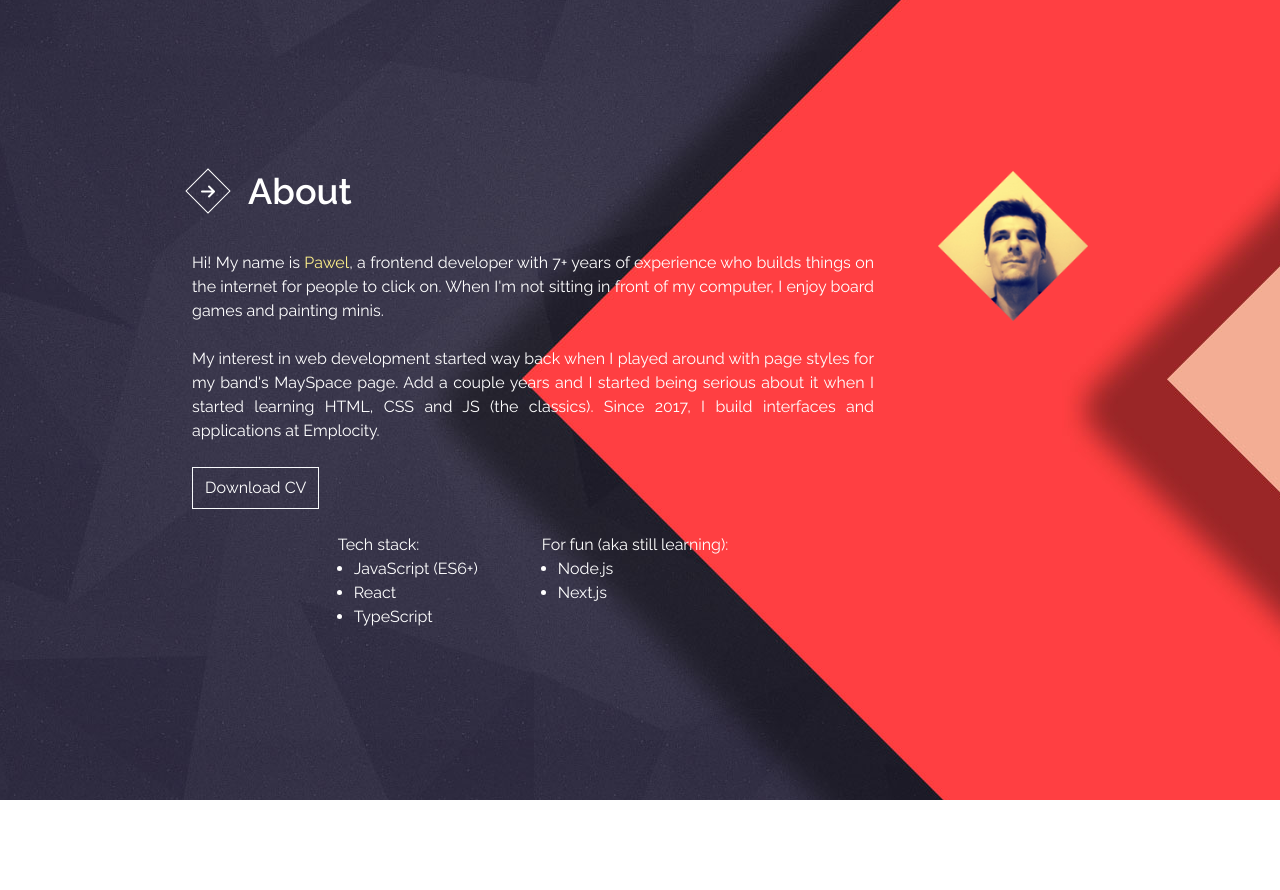
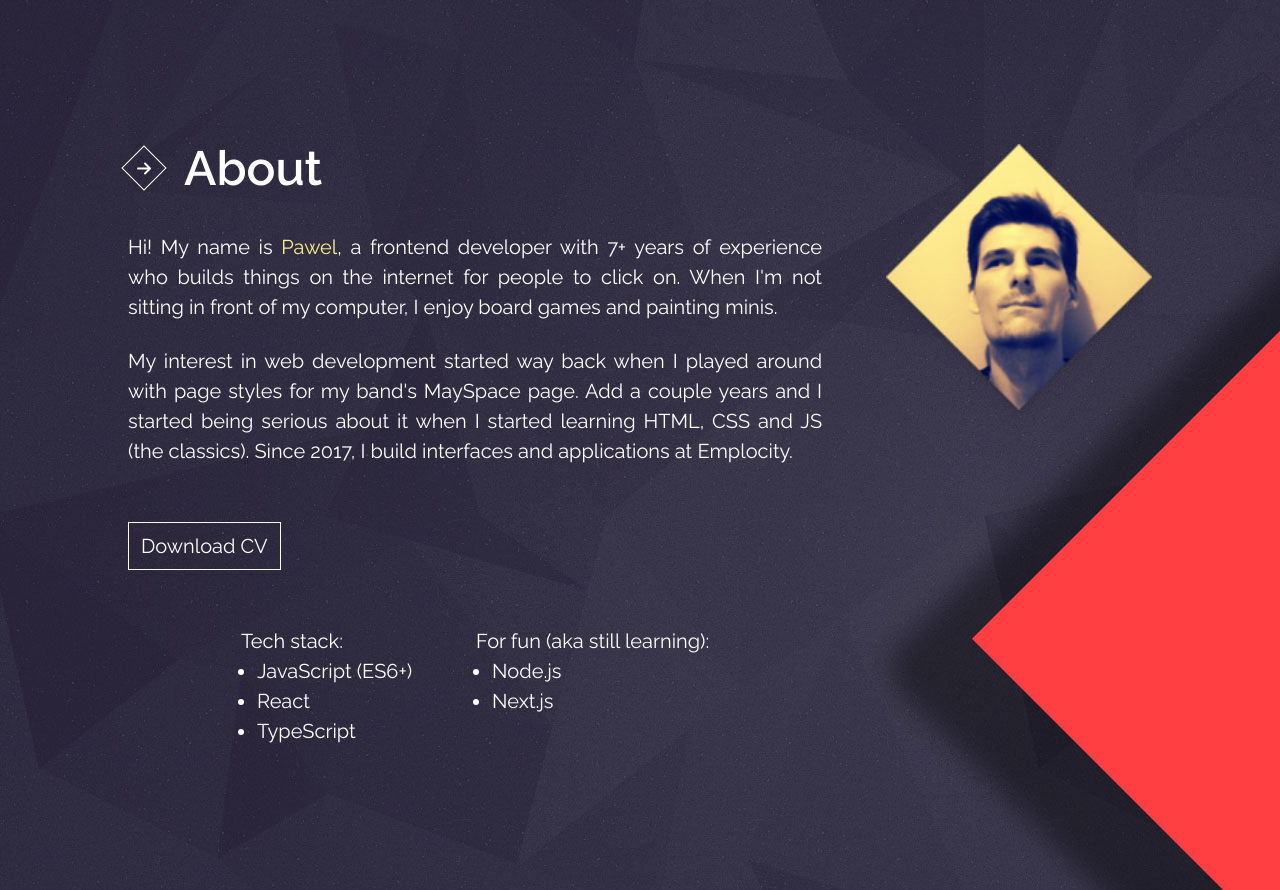
Before and after one commit to pbroniarczyk/Portfolio, a Next.js app: page /about in a window 1280 px wide. Before the commit the page ends 800 px from the top, so only its background shows below. Built offline with nearby package versions, Linux system fonts and the light colour scheme.

Commit message:
Styles update

```diff
--- a/src/app/about/page.tsx
+++ b/src/app/about/page.tsx
@@ -6,11 +6,11 @@ import ProfileImg from "@/assets/images/profile-photo.png";
 
 export default function About() {
   return (
-    <div className="view__about max-w-4xl flex flex-col-reverse sm:flex-row items-start gap-16">
+    <div className="view__about max-w-4xl xl:max-w-5xl 2xl:max-w-7xl flex flex-col-reverse sm:flex-row items-start gap-16">
       <div className="view__content ">
         <PageNavigation direction="RIGHT" label="about" />
 
-        <section className="max-w-4xl">
+        <section className="">
           <div className="bio__content flex flex-col gap-6">
             <p>
               Hi! My name is <span className="marked">Pawel</span>, a frontend developer with 7+
@@ -27,7 +27,7 @@ export default function About() {
             <a
               href="/Paweł-Broniarczyk-EN.pdf"
               download="Paweł Broniarczyk EN"
-              className="block border border-slate-50 hover:border-yellow-200 hover:text-yellow-200 w-fit px-3 py-2"
+              className="block border border-slate-50 hover:border-yellow-200 hover:text-yellow-200 w-fit px-3 py-2 my-8"
             >
               Download CV
             </a>
@@ -52,7 +52,7 @@ export default function About() {
 
       <Image
         src={ProfileImg}
-        className="mx-auto sm:mr-auto"
+        className="mx-auto sm:mr-auto sm:w-full drop-shadow-lg"
         width={150}
         height={150}
         alt="profile image"
--- a/src/app/contact/page.tsx
+++ b/src/app/contact/page.tsx
@@ -7,15 +7,18 @@ import linkedinIcon from "@/assets/icons/linkedin-icon.png";
 export default function Contact() {
   return (
     <div className="view__contact">
-      <PageNavigation direction="UP" label="contact" />
+      <div className="page-wrapper max-[370px]:flex max-[370px]:justify-center">
+        <PageNavigation direction="UP" label="contact" />
+      </div>
 
       <section className="flex items-start gap-6 max-w-4xl">
-        <div className="bio__content flex flex-col gap-6">
+        <div className="bio__content flex flex-col gap-12 sm:gap-8">
           <p>
-            If you have any <span className="marked">questions</span> feel free to contact me.
+            If you have any <span className="marked">questions</span> feel free
+            to&nbsp;contact&nbsp;me.
             <br />
-            You can find me on social media or simply write me an{" "}
-            <a className="marked hover:underline" href="mailto:pbroniarczyk@outlook.com">
+            You can find me on social media or simply write&nbsp;me&nbsp;an&nbsp;
+            <a className="marked-link" href="mailto:pbroniarczyk@outlook.com">
               email
             </a>
             .
--- a/src/app/experience/page.tsx
+++ b/src/app/experience/page.tsx
@@ -7,13 +7,13 @@ export default function Experience() {
     <div className="view__experience">
       <PageNavigation direction="LEFT" label="experience" />
 
-      <section className="flex items-start gap-6 max-w-4xl">
+      <section className="flex items-start gap-6 max-w-4xl xl:max-w-5xl 2xl:max-w-7xl">
         <div className="flex flex-col gap-6">
           <p>
             Since 2017 I have been working at{" "}
             <a
               href="https://emplocity.com/en/"
-              className="marked hover:underline"
+              className="marked-link"
               target="_blank"
               rel="noopener"
             >
@@ -36,7 +36,9 @@ export default function Experience() {
             the competition.
           </p>
 
-          <p className="text-xl font-bold mt-10">Main projects I've worked on:</p>
+          <p className="text-xl md:text-2xl xl:text-3xl font-bold mt-10">
+            Main projects I've worked on:
+          </p>
 
           <div className="block sm:grid grid-cols-4 gap-y-6 sm:px-5">
             {projects.map((project) => [
--- a/src/app/globals.scss
+++ b/src/app/globals.scss
@@ -15,15 +15,39 @@
 body {
   color: var(--color-white);
   text-align: justify;
-
-  p,
-  span,
-  a,
-  li {
-    @apply text-base;
-  }
+  font-size: 16px;
 
   .marked {
     @apply text-yellow-200;
   }
+
+  .marked-link {
+    @apply underline;
+
+    &:hover {
+      @extend .marked;
+    }
+
+    @media screen and (max-width: 370px) {
+      @apply text-yellow-200;
+    }
+  }
 }
+
+@media (min-width: 768px) {
+  body {
+    font-size: 18px;
+  }
+}
+
+@media (min-width: 1024px) {
+  body {
+    font-size: 19px;
+  }
+}
+
+@media (min-width: 1280px) {
+  body {
+    font-size: 20px;
+  }
+}
--- a/src/app/template.tsx
+++ b/src/app/template.tsx
@@ -10,8 +10,8 @@ type Props = {
 
 const Template: FC<Props> = ({ children }) => {
   return (
-    <div className="view-wrapper bg-custom-background bg-no-repeat bg-position-1">
-      <main className="view flex min-h-screen flex-col items-center justify-center p-5 py-10 sm:p-12 md:px-24 md:py-5">
+    <div className="view-wrapper bg-custom-background bg-no-repeat">
+      <main className="view flex min-h-screen flex-col items-center justify-center p-5 py-10 sm:p-12 md:px-24 md:py-36">
         <motion.div
           initial={{ y: 30, opacity: 0 }}
           animate={{ y: 0, opacity: 1 }}
--- a/src/components/Headline/Headline.tsx
+++ b/src/components/Headline/Headline.tsx
@@ -7,7 +7,7 @@ type Props = {
 const Headline: FC<Props> = ({ label }) => {
   return (
     <div className="headline">
-      <h3 className="headline__label text-4xl font-semibold capitalize">{label}</h3>
+      <h3 className="headline__label font-semibold capitalize text-5xl">{label}</h3>
     </div>
   );
 };
--- a/src/components/NavLink/NavLink.tsx
+++ b/src/components/NavLink/NavLink.tsx
@@ -25,7 +25,7 @@ const NavLink: FC<Props> = ({ className, direction, label, link, variant = "LARG
   const handleMouseEnter = () => setHovered((prevState) => !prevState);
 
   const rootClass = clsx(
-    "nav-link w-20 h-20",
+    "nav-link w-20 h-20 group",
     `nav-link--${direction}`,
     `nav-link--${variant}`,
     className
@@ -40,7 +40,9 @@ const NavLink: FC<Props> = ({ className, direction, label, link, variant = "LARG
         className="nav-link__btn relative z-[1] flex items-center justify-center w-20 h-20"
       >
         {variant === "LARGE" ? (
-          <span className="nav-link__label">{label}</span>
+          <span className="nav-link__label text-base 2xl:text-xl group-hover:text-xs 2xl:group-hover:text-base">
+            {label}
+          </span>
         ) : (
           <Image
             src={isHovered ? ArrowRightNavyIcon : ArrowRightWhiteIcon}
--- a/src/components/SocialLink/SocialLink.tsx
+++ b/src/components/SocialLink/SocialLink.tsx
@@ -12,7 +12,7 @@ type Props = {
 const SocialLink: FC<Props> = ({ icon, link, name }) => {
   return (
     <a href={link} target="_blank" rel="noopener" className="flex gap-2 items-center group">
-      <Image src={icon} alt={name} className="w-[10px] h-[10px]" />
+      <Image src={icon} alt={name} className="w-[20px] h-[20px]" />
       <span className="group-hover:underline">{name}</span>
     </a>
   );
```
